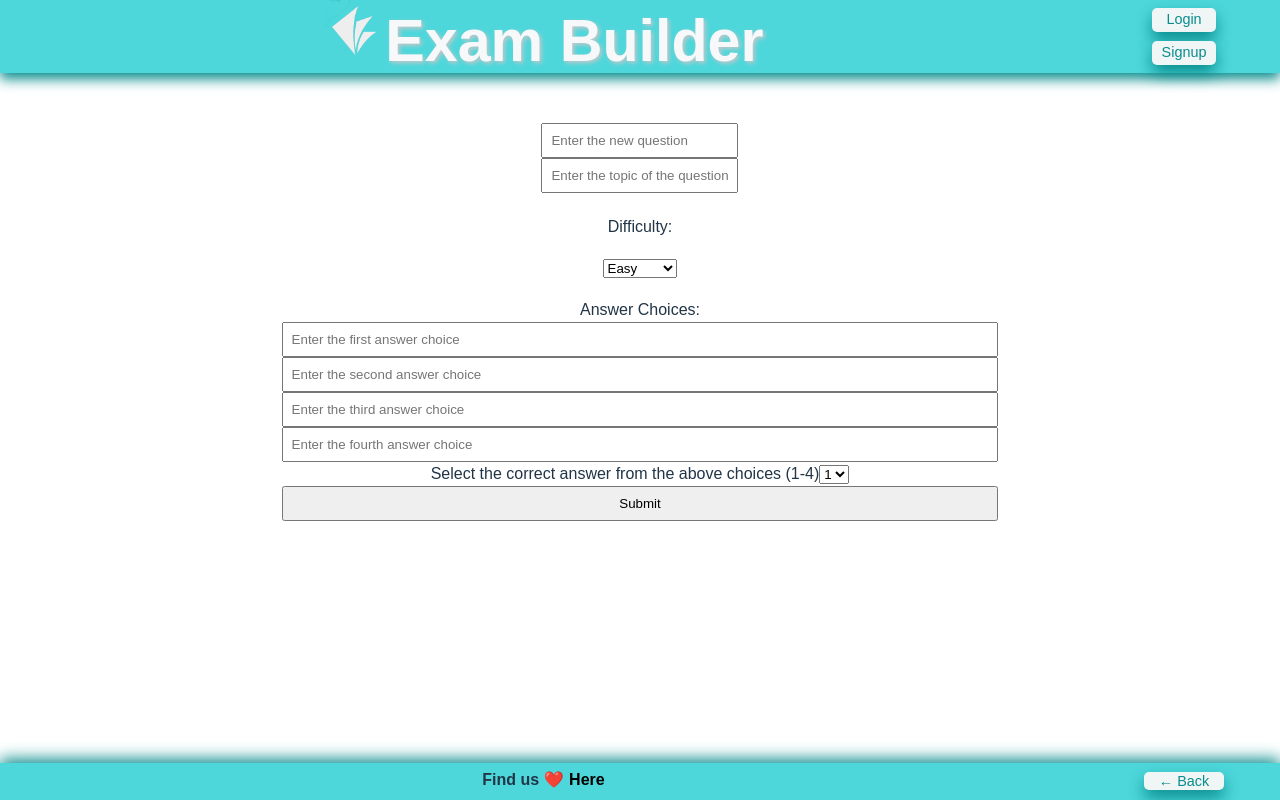
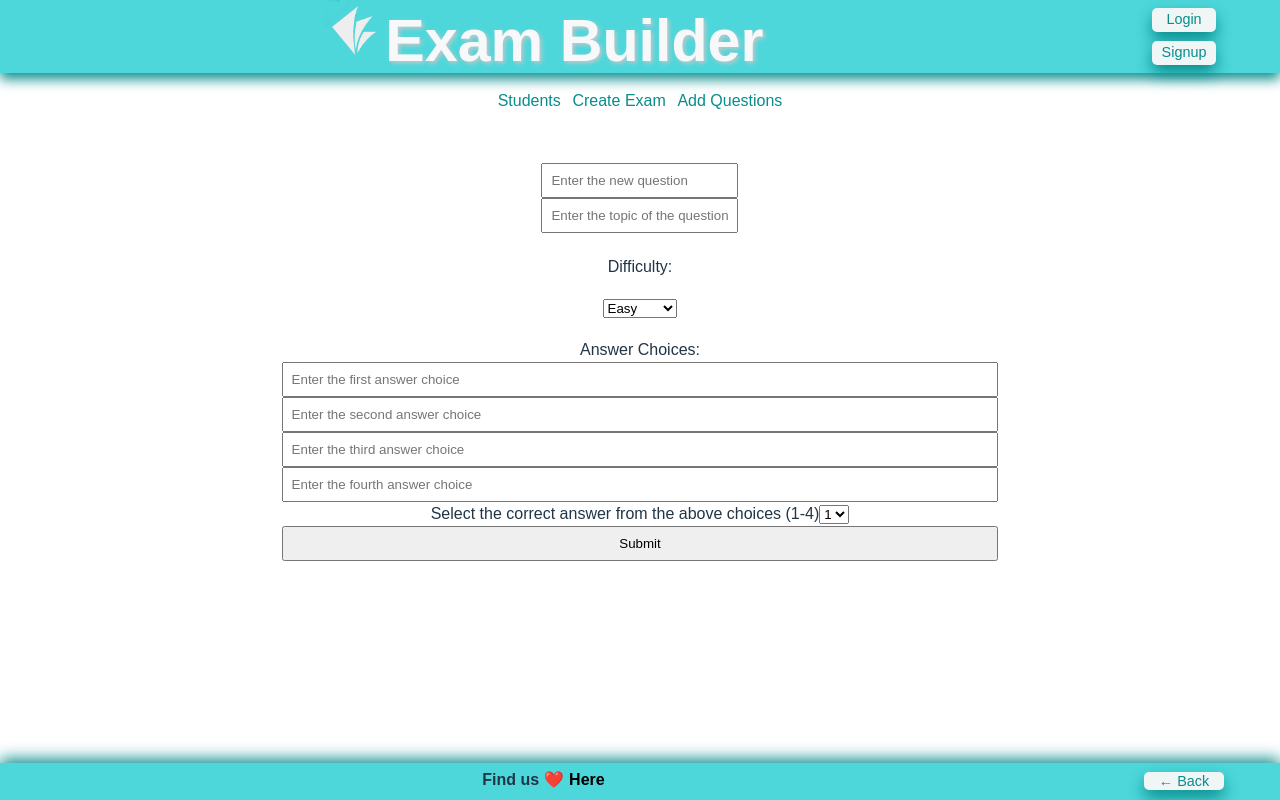
Before and after one commit to JessicaDubina/exam-builder, a React (Vite) app in the folder client/: page /createquestion in a window 1280 px wide. Built offline with nearby package versions, Linux system fonts and the light colour scheme; no server answers; a web font is replaced by a local one.

Commit message:
added navbar into instructor pages

```diff
--- a/client/src/pages/CreateExam.jsx
+++ b/client/src/pages/CreateExam.jsx
@@ -3,6 +3,7 @@ import { useQuery, useMutation } from '@apollo/client';
 import { ALL_QUESTIONS, QUERY_USERS, GET_ME } from '../utils/queries';
 import { ADD_EXAM, ADD_QUESTION } from '../utils/mutations';
 import { useNavigate } from 'react-router-dom';
+import Navbar from '../components/Navbar'
 
 const CreateExam  = () => {
     const [examName, setExamName] = useState('');
@@ -68,6 +69,8 @@ const CreateExam  = () => {
         questions.filter(question => selectedTopics.includes(question.topic)) : questions;
 
 return (
+<>
+<Navbar />
 <div id="exam-inputs">
                     <input
                         type="text"
@@ -114,6 +117,7 @@ return (
                     </div>
                     <button className='btn-main-function' onClick={handleAddExam}>Add Exam</button>
                 </div>
+                </>
 )
     }
 
--- a/client/src/pages/CreateQuestion.jsx
+++ b/client/src/pages/CreateQuestion.jsx
@@ -3,6 +3,7 @@ import { useQuery, useMutation } from '@apollo/client';
 import { ALL_QUESTIONS, QUERY_USERS, GET_ME } from '../utils/queries';
 import { ADD_EXAM, ADD_QUESTION } from '../utils/mutations';
 import { useNavigate } from 'react-router-dom';
+import Navbar from '../components/Navbar'
 
 const CreateQuestion = () => {
     const [ addQuestion, {error} ] = useMutation(ADD_QUESTION);
@@ -75,6 +76,8 @@ const CreateQuestion = () => {
     const newAnswerChoices = [];
 
     return (
+        <>
+        <Navbar />
         <form id='new-question-form' style={{ marginTop: '50px', marginLeft: '20%', display: 'flex', flexDirection: 'column', width: '60%', justfyContent: 'center', textAlign: 'center'}}>
         <div id='question-text-input'>
         <input
@@ -142,6 +145,7 @@ const CreateQuestion = () => {
             </div>
             <input onClick={handleAddQuestion} type="submit" value="Submit"></input>
         </form>
+        </>
     )
 
 }
--- a/client/src/pages/StudentList.jsx
+++ b/client/src/pages/StudentList.jsx
@@ -2,6 +2,7 @@ import React, { useState } from 'react';
 import { useQuery, useMutation } from '@apollo/client';
 import { QUERY_USERS, ALL_EXAMS } from '../utils/queries';
 import { ASSIGN_EXAM } from '../utils/mutations';
+import Navbar from '../components/Navbar'
 
 const StudentList = () => {
     const { loading: usersLoading, data: usersData } = useQuery(QUERY_USERS);
@@ -55,6 +56,8 @@ const StudentList = () => {
     if (usersLoading || examsLoading) return <div>Loading...</div>;
 
     return (
+        <>
+        <Navbar />
         <div className='container'>
             <h2 className='page-title'>Students</h2>
             {assignmentSuccess && <div><strong>{selectedStudent.username}'s exam assigned successfully!</strong></div>}
@@ -120,6 +123,7 @@ const StudentList = () => {
         </div>
         </div>
         </div>
+        </>
     );
 };
 
```
